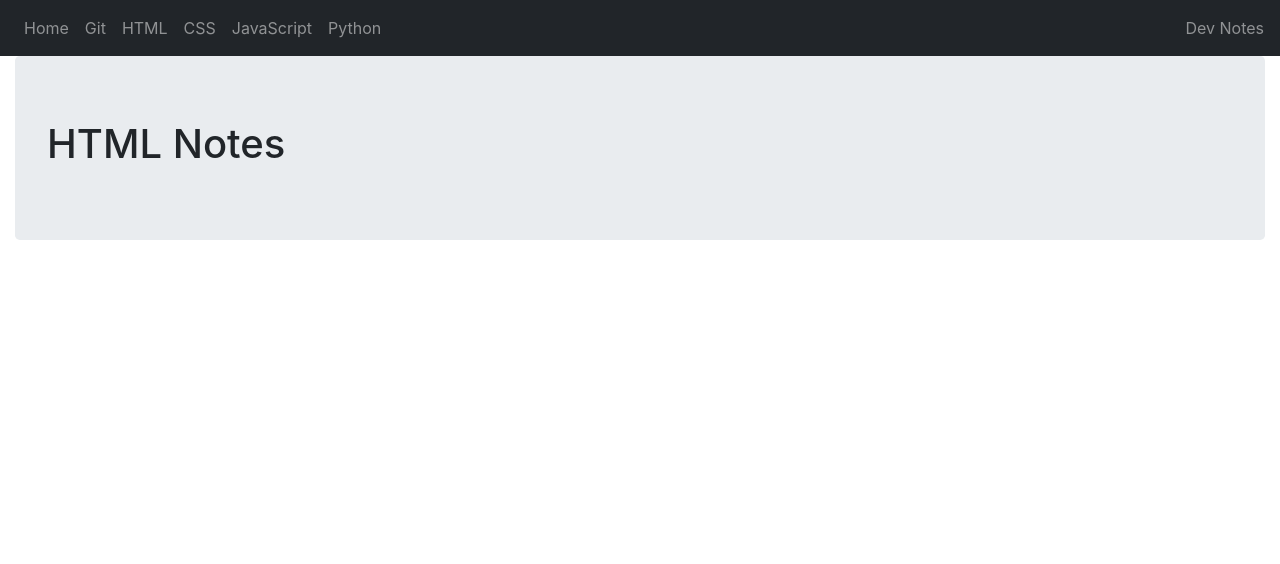
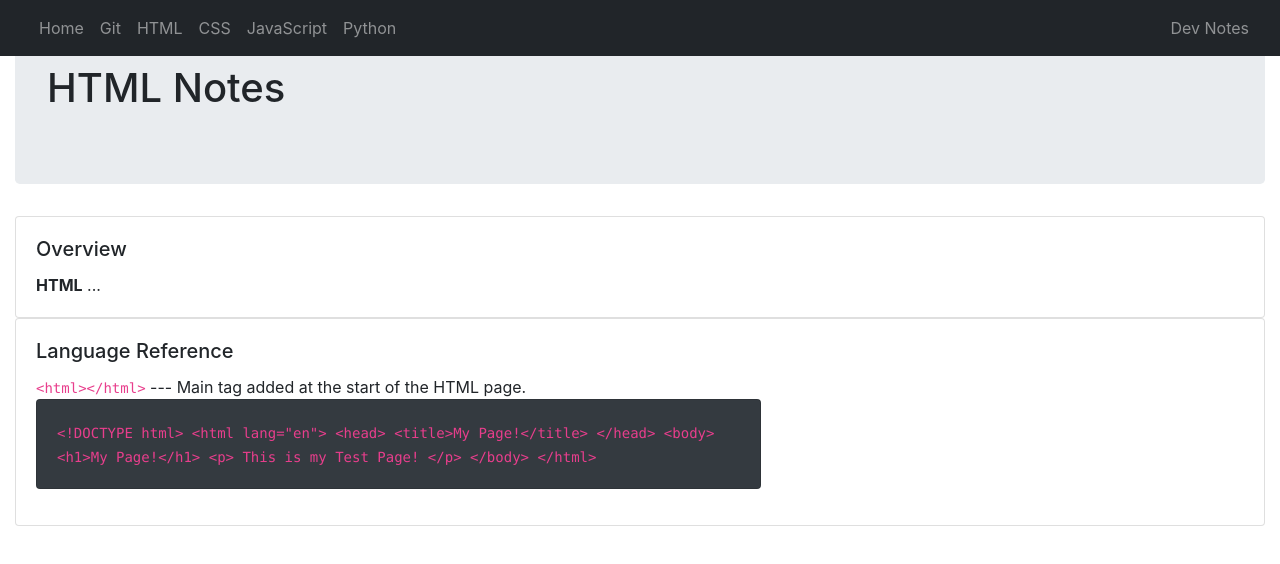
Before and after one commit to ryanleonbutler/cs50w2020, a plain HTML site: page project0/html.html in a window 1280 px wide. Drawn offline with nearby package versions, Linux system fonts and the light colour scheme.

Commit message:
Updated project0.

```diff
--- a/project0/html.html
+++ b/project0/html.html
@@ -8,7 +8,8 @@
     <!-- Sass stylesheet -->
     <link rel="stylesheet" href="css/style.css">
 </head>
-<nav class="navbar navbar-expand-lg navbar-dark"  style="background-color: #212529;">
+<nav class="navbar navbar-expand-lg fixed-top navbar-dark"  style="background-color: #212529;">
+    <div class="container-fluid">
         <div class="collapse navbar-collapse" id="navbarText">
             <ul class="navbar-nav mr-auto">
                 <li class="nav-item"><a class="nav-link" href="index.html">Home<span class="sr-only">(current)</span></a></li>
@@ -22,17 +23,47 @@
                 Dev Notes
             </span>
         </div>
+    </div>
 </nav>
+
 <body>
     <div class="container">
         <div class="jumbotron">
             <h1>HTML Notes</h1>
         </div>
 
-        <div>
-            <p></p>
+        <div class="card text-justify font-weight-normal text-left">
+        <div class="card-body">
+            <h5 class="card-title">Overview</h5>
+            <b>HTML</b> ...
+        </div>
     </div>
 
+    <div class="card text-justify font-weight-normal text-left">
+        <div class="card-body">
+            <h5 class="card-title">Language Reference</h5>
+            <code>&lt;html&gt;&lt;/html&gt;</code> --- Main tag added at the start of the HTML page.
+            <div class="card text-white bg-dark mb-3" style="max-width: 60%;">
+                <div class="card-body">
+                    <p class="card-text">
+                        <code>
+                            &lt;!DOCTYPE html&gt;
+                            &lt;html lang=&quot;en&quot;&gt;
+                                &lt;head&gt;
+                                    &lt;title&gt;My Page!&lt;/title&gt;
+                                &lt;/head&gt;
+                                &lt;body&gt;
+                                    &lt;h1&gt;My Page!&lt;/h1&gt;
+                                    &lt;p&gt;
+                                        This is my Test Page!
+                                    &lt;/p&gt;
+                                &lt;/body&gt;
+                            &lt;/html&gt;
+                        </code>
+                    </p>
+                </div>
+            </div>
+        </div>
     </div>
 </body>
 <script src="https://code.jquery.com/jquery-3.2.1.slim.min.js" integrity="sha384-KJ3o2DKtIkvYIK3UENzmM7KCkRr/rE9/Qpg6aAZGJwFDMVNA/GpGFF93hXpG5KkN" crossorigin="anonymous"></script>
```
Also changed, not shown: project0/css.html (+4 -1 lines), project0/git.html (+1 -3 lines), project0/index.html (+4 -1 lines), project0/javascript.html (+4 -1 lines), project0/python.html (+4 -1 lines). Lines whose indentation alone changed are shown as unchanged.
